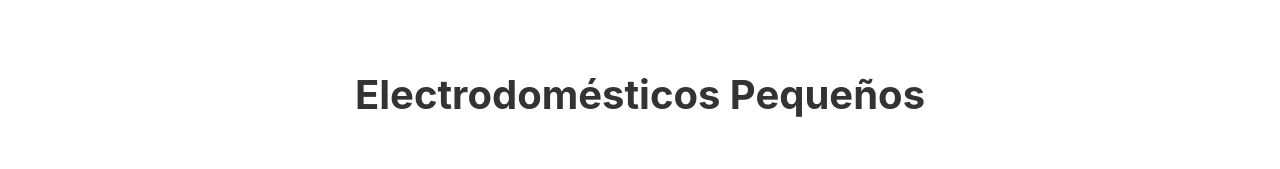
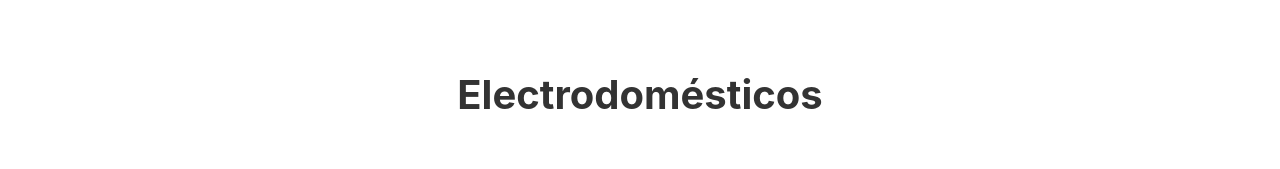
Before and after one commit to Javiermu97/impattopyproyect, a Next.js app: page /electrodomesticos in a window 1280 px wide. Shown: the part 131-300 px from the top of the page. Built offline with nearby package versions, Linux system fonts and the light colour scheme; no server answers; the database is empty.

Commit message:
Actualización 08/01

```diff
--- a/app/electrodomesticos/page.tsx
+++ b/app/electrodomesticos/page.tsx
@@ -21,7 +21,7 @@ export default async function ElectrodomesticosPage() {
   return (
     <div className="shop-container">
         <header className="shop-header">
-            <h1>Electrodomésticos Pequeños</h1>
+            <h1>Electrodomésticos</h1>
         </header>
 
         {(!products || products.length === 0) && (
```
